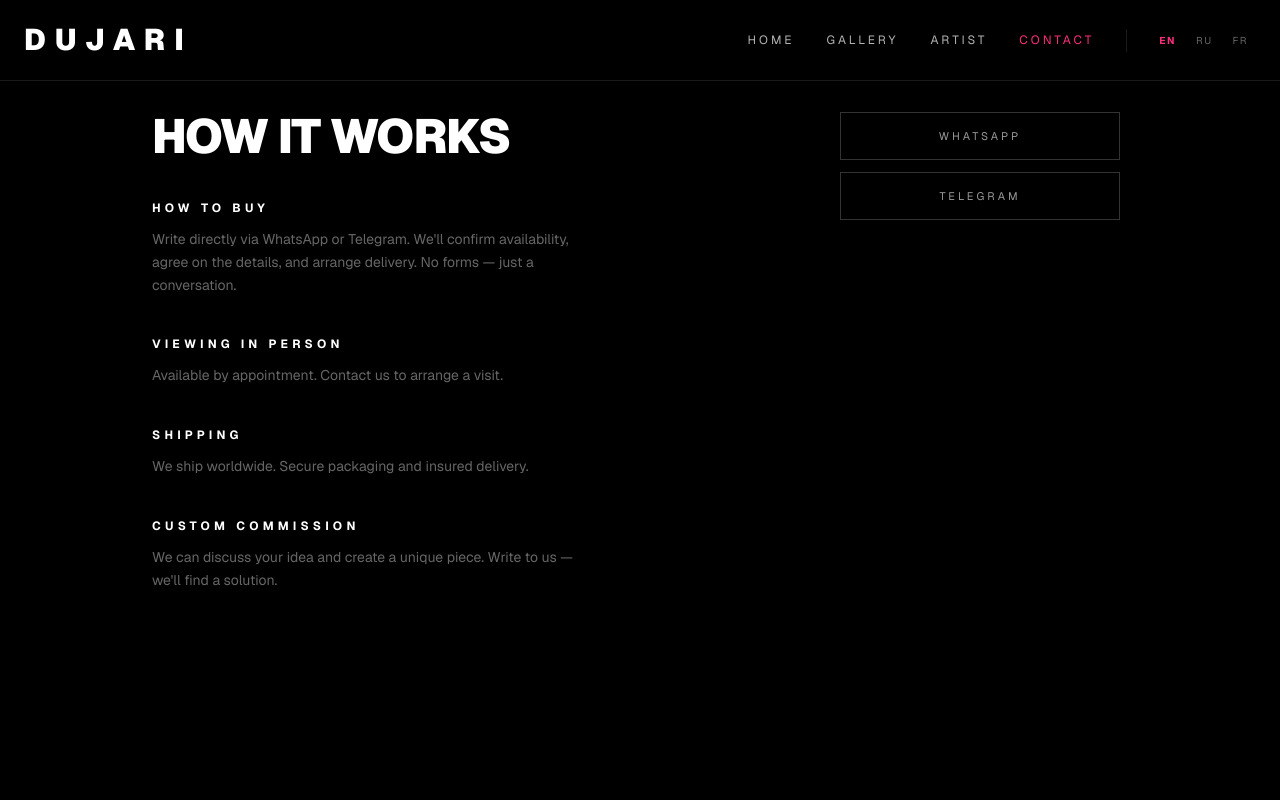
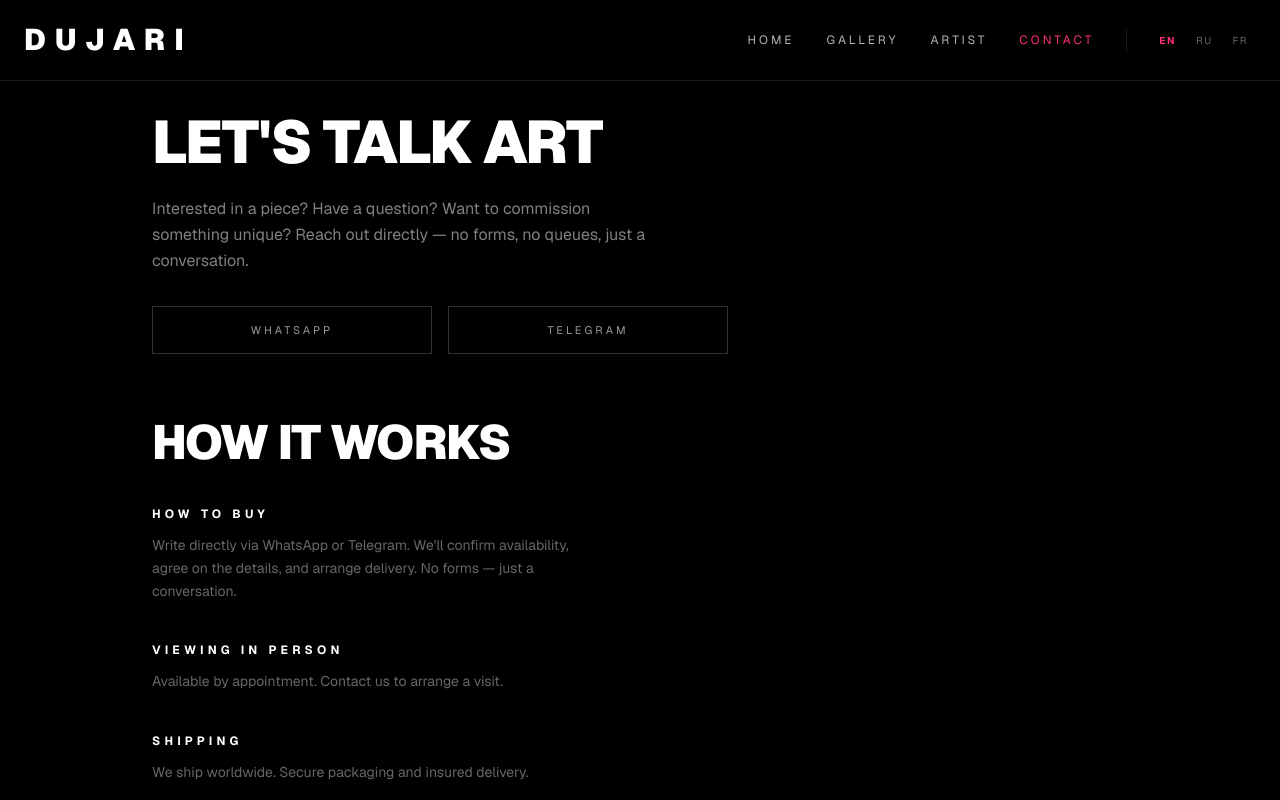
Before and after one commit to genfreemix/dujari, a Next.js app: page /contact in a window 1280 px wide. Shown: the top 800 px of the page. Built offline with nearby package versions, Linux system fonts and the light colour scheme.

Commit message:
fix: make top contact CTA the only action block

```diff
--- a/src/app/contact/page.tsx
+++ b/src/app/contact/page.tsx
@@ -19,11 +19,37 @@ export default function ContactPage() {
     <div className="pt-14 md:pt-16 bg-black min-h-screen">
       <section className="pt-10 pb-20 md:pt-12 md:pb-28">
         <div className="max-w-5xl mx-auto px-6">
-          <div className="md:grid md:grid-cols-[minmax(0,1fr)_18rem] md:gap-12 lg:gap-16 md:items-start">
-            <div>
-            <h1 className="text-white text-3xl md:text-5xl font-black tracking-tight uppercase mb-10">
+          <div className="max-w-3xl mb-14 md:mb-16">
+            <h1 className="text-white text-4xl md:text-6xl font-black tracking-tight uppercase mb-6 whitespace-pre-line">
+              {t("contact.title")}
+            </h1>
+            <p className="text-white/50 text-sm md:text-base leading-relaxed mb-8 max-w-lg">
+              {t("contact.text")}
+            </p>
+            <div className="flex flex-col sm:flex-row gap-3 sm:gap-4">
+              <a
+                href={whatsappUrl}
+                target="_blank"
+                rel="noopener noreferrer"
+                className="inline-flex w-full sm:w-[17.5rem] min-h-12 items-center justify-center gap-2 border border-white/20 text-white/60 text-[11px] tracking-[0.28em] uppercase px-6 py-3.5 hover:border-[#25D366]/50 hover:text-white transition-all duration-300"
+              >
+                WhatsApp
+              </a>
+              <a
+                href={telegramUrl}
+                target="_blank"
+                rel="noopener noreferrer"
+                className="inline-flex w-full sm:w-[17.5rem] min-h-12 items-center justify-center gap-2 border border-white/20 text-white/60 text-[11px] tracking-[0.28em] uppercase px-6 py-3.5 hover:border-[#2AABEE]/50 hover:text-white transition-all duration-300"
+              >
+                Telegram
+              </a>
+            </div>
+          </div>
+
+          <div>
+            <h2 className="text-white text-3xl md:text-5xl font-black tracking-tight uppercase mb-10">
               {t("contact.how_title")}
-            </h1>
+            </h2>
             <div className="space-y-10">
               {steps.map((step) => (
                 <div key={step.title}>
@@ -34,26 +60,6 @@ export default function ContactPage() {
                 </div>
               ))}
             </div>
-            </div>
-
-            <div className="mt-12 pt-10 border-t border-white/5 flex flex-col gap-3 md:mt-0 md:pt-0 md:border-t-0 md:self-start md:items-start">
-              <a
-                href={whatsappUrl}
-                target="_blank"
-                rel="noopener noreferrer"
-                className="inline-flex w-[17.5rem] min-h-12 items-center justify-center gap-2 border border-white/20 text-white/60 text-[11px] tracking-[0.28em] uppercase px-6 py-3.5 hover:border-[#25D366]/50 hover:text-white transition-all duration-300"
-              >
-                WhatsApp
-              </a>
-              <a
-                href={telegramUrl}
-                target="_blank"
-                rel="noopener noreferrer"
-                className="inline-flex w-[17.5rem] min-h-12 items-center justify-center gap-2 border border-white/20 text-white/60 text-[11px] tracking-[0.28em] uppercase px-6 py-3.5 hover:border-[#2AABEE]/50 hover:text-white transition-all duration-300"
-              >
-                Telegram
-              </a>
-            </div>
           </div>
         </div>
       </section>
```
